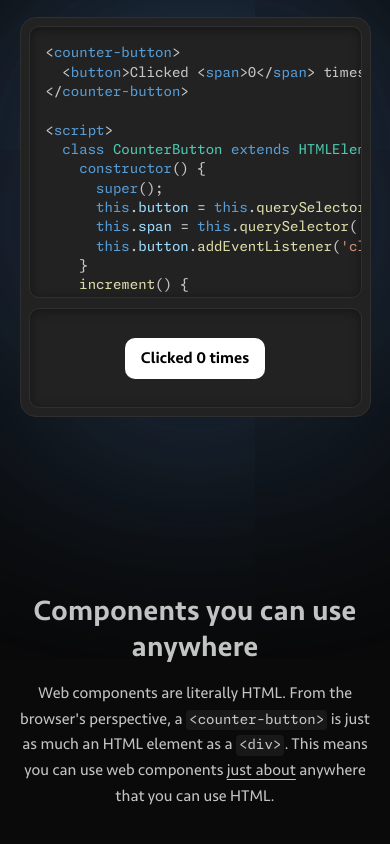
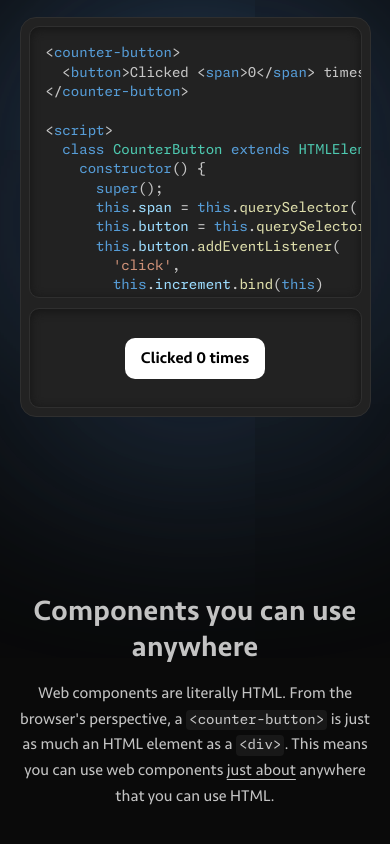
Before and after one commit to hawkticehurst/essential-web-components, a website: page site/index.html in a window 390 px wide. Shown: the part 1375-2219 px from the top of the page. Drawn offline with Linux system fonts and the light colour scheme.

Commit message:
Fix some more mobile bugs

```diff
--- a/site/index.html
+++ b/site/index.html
@@ -89,7 +89,7 @@
 				display: flex;
 				flex-flow: row nowrap;
 				align-items: center;
-				width: 3750px !important;
+				width: 3900px !important;
 				gap: 20px;
 				padding: 0 2rem;
 			}
@@ -228,9 +228,12 @@
 	<span>class</span> <span data-class>CounterButton</span> <span>extends</span> <span data-class>HTMLElement</span> {
 		<span>constructor</span>() {
 			<span>super</span>();
+			<span>this</span>.<span data-highlight>span</span> = <span>this</span>.<span data-fn>querySelector</span>(<span data-string>'span'</span>);
 			<span>this</span>.<span data-highlight>button</span> = <span>this</span>.<span data-fn>querySelector</span>(<span data-string>'button'</span>);
-			<span>this</span>.<span data-highlight>span</span> = <span>this</span>.<span data-fn>querySelector</span>(<span data-string>'span'</span>);
-			<span>this</span>.<span data-highlight>button</span>.<span data-fn>addEventListener</span>(<span data-string>'click'</span>, <span>this</span>.<span data-highlight>increment</span>.<span data-fn>bind</span>(<span>this</span>));
+			<span>this</span>.<span data-highlight>button</span>.<span data-fn>addEventListener</span>(
+				<span data-string>'click'</span>,
+				<span>this</span>.<span data-highlight>increment</span>.<span data-fn>bind</span>(<span>this</span>)
+			);
 		}
 		<span data-fn>increment</span>() {
 			<span>const</span> <span data-highlight>count</span> = <span data-fn>parseInt</span>(<span>this</span>.<span data-highlight>span</span>.<span data-fn>textContent</span>);
```
